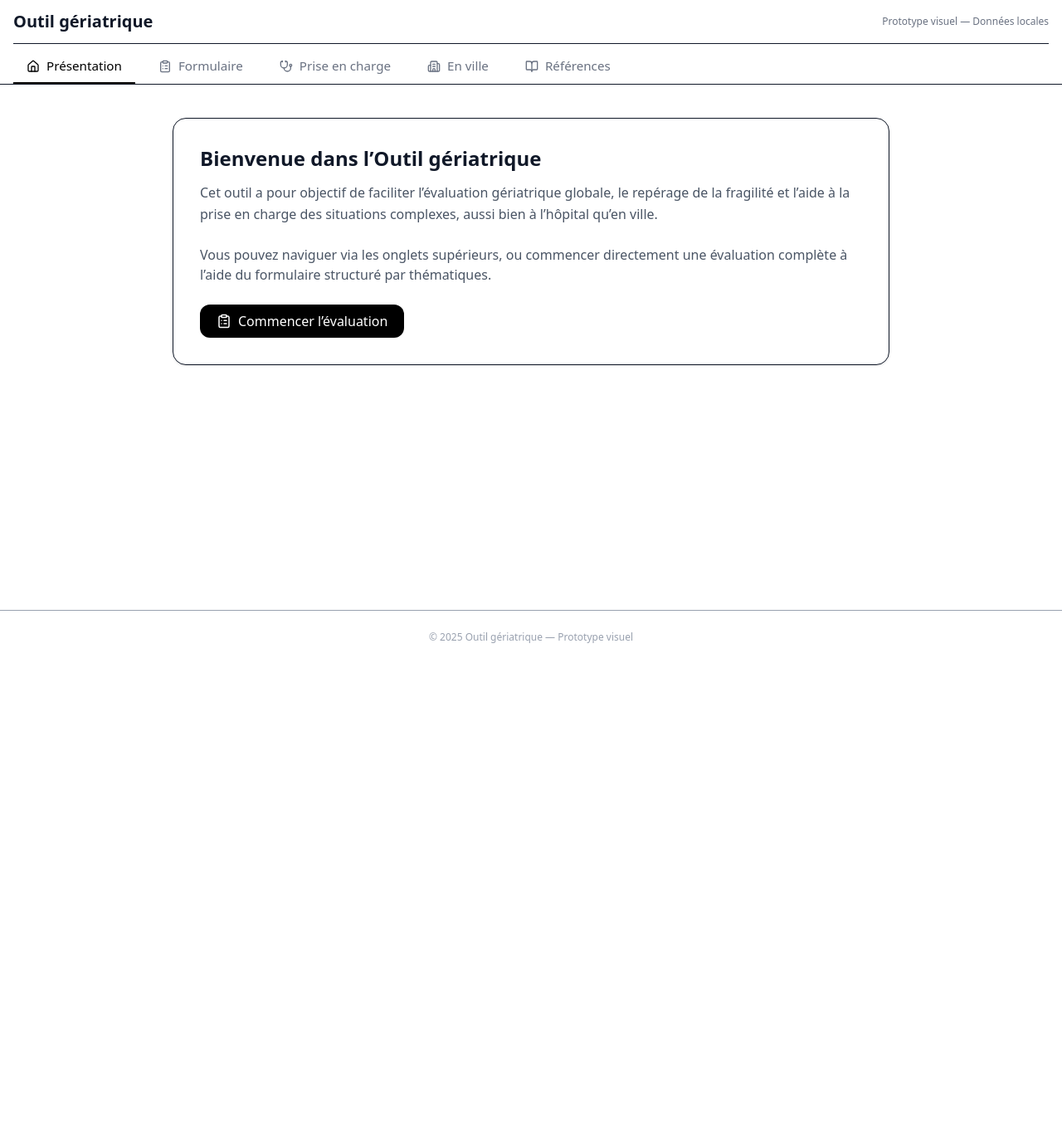
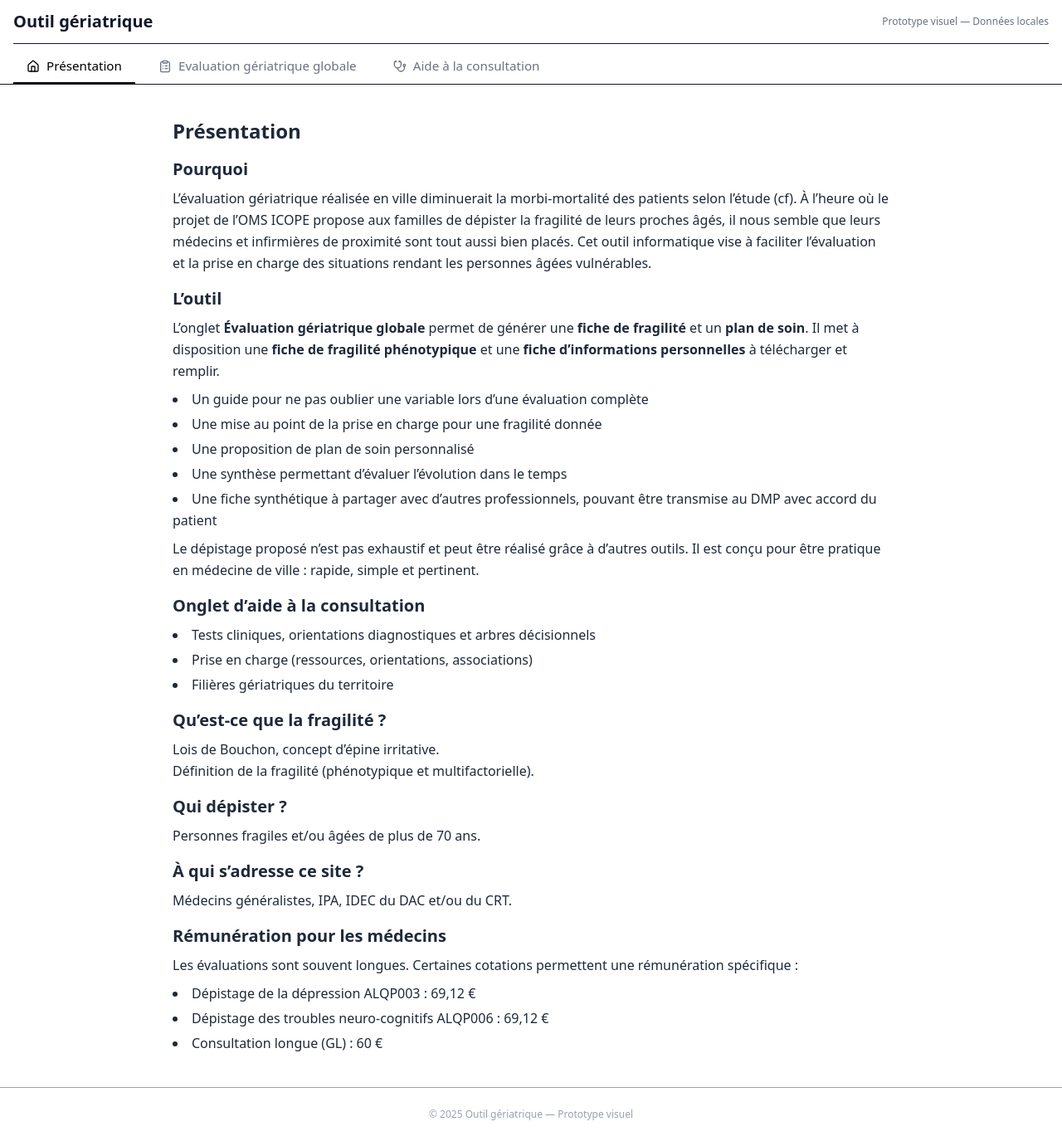
Before and after one commit to yyaegash/geriatosam, a React (Vite) app: page / in a window 1280 px wide. Shown: the whole page at 83% size. Before the commit the page ends 800 px from the top, so only its background shows below. Built offline with nearby package versions, Linux system fonts and the light colour scheme.

Commit message:
add forms

```diff
--- a/src/components/Header.tsx
+++ b/src/components/Header.tsx
@@ -4,10 +4,8 @@ import { ClipboardList, Home, Stethoscope, Building2, BookOpen } from "lucide-re
 
 const tabs = [
   { label: "Présentation", path: "/", icon: Home },
-  { label: "Formulaire", path: "/formulaire", icon: ClipboardList },
-  { label: "Prise en charge", path: "/prise-en-charge", icon: Stethoscope },
-  { label: "En ville", path: "/en-ville", icon: Building2 },
-  { label: "Références", path: "/references", icon: BookOpen },
+  { label: "Evaluation gériatrique globale", path: "/formulaire", icon: ClipboardList },
+  { label: "Aide à la consultation", path: "/prise-en-charge", icon: Stethoscope },
 ];
 
 export default function Header() {
--- a/src/pages/Formulaire/Index.tsx
+++ b/src/pages/Formulaire/Index.tsx
@@ -47,11 +47,32 @@ const CSV_FORMS = [
     storageKey: "geriatrie.form.dependance.v1"
   },
   {
-    key: "poly",
-    label: "Polypathologie",
-    path: "/polypathologie.csv",
+    key: "habit",
+    label: "Habitation inadaptée",
+    path: "/habitation_inadaptee.csv",
     component: "generic-isolement" as const,
-    storageKey: "geriatrie.form.polypathologie.v1"
+    storageKey: "geriatrie.form.habitation.v1"
+  },
+  {
+    key: "neuroco",
+    label: "Troubles neurocognitifs",
+    path: "/trouble_neuroco.csv",
+    component: "generic-isolement" as const,
+    storageKey: "geriatrie.form.neuroco.v1"
+  },
+  {
+    key: "psy",
+    label: "Troubles psychiques",
+    path: "/trouble_psy.csv",
+    component: "generic-isolement" as const,
+    storageKey: "geriatrie.form.psy.v1"
+  },
+  {
+    key: "musculo",
+    label: "Troubles musculosquelettiques",
+    path: "/trouble_musculo.csv",
+    component: "generic-isolement" as const,
+    storageKey: "geriatrie.form.musculo.v1"
   },
   {
     key: "denut",
@@ -61,27 +82,6 @@ const CSV_FORMS = [
     storageKey: "geriatrie.form.denutrition.v1"
   },
   {
-    key: "habit",
-    label: "Habitation inadaptée",
-    path: "/habitation_inadaptee.csv",
-    component: "generic-isolement" as const,
-    storageKey: "geriatrie.form.habitation.v1"
-  },
-  {
-    key: "polymed",
-    label: "Polymédication et traitements à risque",
-    path: "/polymedication.csv",
-    component: "generic-isolement" as const,
-    storageKey: "geriatrie.form.polymedication.v1"
-  },
-  {
-    key: "psy",
-    label: "Troubles psychiques",
-    path: "/trouble_psy.csv",
-    component: "generic-isolement" as const,
-    storageKey: "geriatrie.form.psy.v1"
-  },
-  {
     key: "neuro",
     label: "Troubles neurosensoriels",
     path: "/trouble_neuro.csv",
@@ -89,13 +89,19 @@ const CSV_FORMS = [
     storageKey: "geriatrie.form.neuro.v1"
   },
   {
-    key: "neuroco",
-    label: "Troubles neurocognitifs",
-    path: "/trouble_neuroco.csv",
+    key: "polypathologie",
+    label: "Polypathologie",
+    path: "/polypathologie.csv",
     component: "generic-isolement" as const,
-    storageKey: "geriatrie.form.neuroco.v1"
+    storageKey: "geriatrie.form.polypathologie.v1"
   },
-
+  {
+    key: "polymedication",
+    label: "Polymédication et traitement à risque",
+    path: "/polymedication.csv",
+    component: "generic-isolement" as const,
+    storageKey: "geriatrie.form.polymedication.v1"
+  },
 ];
 
 type CsvFormEntry = typeof CSV_FORMS[number];
--- a/src/pages/Presentation.tsx
+++ b/src/pages/Presentation.tsx
@@ -1,39 +1,84 @@
-import { motion } from "framer-motion";
-import { useNavigate } from "react-router-dom";
-import { Button } from "@/components/ui/button";
-import { ClipboardList } from "lucide-react";
+export default function Presentation() {
+  return (
+    <div className="mx-auto max-w-4xl px-4 py-10 space-y-4 leading-relaxed text-gray-800">
+      <h1 className="text-2xl font-bold">Présentation</h1>
 
-export default function Presentation() {
-  const navigate = useNavigate();
+      <section>
+        <h2 className="font-semibold text-xl mb-2">Pourquoi</h2>
+        <p>
+          L’évaluation gériatrique réalisée en ville diminuerait la morbi-mortalité des
+          patients selon l’étude (cf). À l’heure où le projet de l’OMS ICOPE propose aux
+          familles de dépister la fragilité de leurs proches âgés, il nous semble que leurs
+          médecins et infirmières de proximité sont tout aussi bien placés. Cet outil
+          informatique vise à faciliter l’évaluation et la prise en charge des situations
+          rendant les personnes âgées vulnérables.
+        </p>
+      </section>
 
-  return (
-    <div className="mx-auto max-w-4xl px-4 py-10">
-      <motion.div
-        initial={{ opacity: 0, y: 10 }}
-        animate={{ opacity: 1, y: 0 }}
-        transition={{ duration: 0.4 }}
-        className="rounded-2xl border bg-white p-8 shadow-sm"
-      >
-        <h2 className="text-2xl font-semibold mb-3">Bienvenue dans l’Outil gériatrique</h2>
-        <p className="text-gray-600 leading-relaxed mb-6">
-          Cet outil a pour objectif de faciliter l’évaluation gériatrique globale,
-          le repérage de la fragilité et l’aide à la prise en charge des situations complexes,
-          aussi bien à l’hôpital qu’en ville.
+      <section>
+        <h2 className="font-semibold text-xl mb-2">L’outil</h2>
+        <p>
+          L’onglet <strong>Évaluation gériatrique globale</strong> permet de générer une
+          <strong> fiche de fragilité</strong> et un <strong>plan de soin</strong>. Il met à
+          disposition une <strong>fiche de fragilité phénotypique</strong> et une
+          <strong> fiche d’informations personnelles</strong> à télécharger et remplir.
         </p>
 
-        <p className="text-gray-600 mb-6">
-          Vous pouvez naviguer via les onglets supérieurs, ou commencer directement une évaluation complète
-          à l’aide du formulaire structuré par thématiques.
+        <ul className="list-disc list-inside space-y-1 mt-2">
+          <li>Un guide pour ne pas oublier une variable lors d’une évaluation complète</li>
+          <li>Une mise au point de la prise en charge pour une fragilité donnée</li>
+          <li>Une proposition de plan de soin personnalisé</li>
+          <li>Une synthèse permettant d’évaluer l’évolution dans le temps</li>
+          <li>
+            Une fiche synthétique à partager avec d’autres professionnels, pouvant être
+            transmise au DMP avec accord du patient
+          </li>
+        </ul>
+
+        <p className="mt-2">
+          Le dépistage proposé n’est pas exhaustif et peut être réalisé grâce à d’autres
+          outils. Il est conçu pour être pratique en médecine de ville : rapide, simple et
+          pertinent.
         </p>
+      </section>
 
-        <Button
-          onClick={() => navigate("/formulaire")}
-          className="flex items-center gap-2 text-base px-5 py-3"
-        >
-          <ClipboardList size={18} />
-          Commencer l’évaluation
-        </Button>
-      </motion.div>
+      <section>
+        <h2 className="font-semibold text-xl mb-2">Onglet d’aide à la consultation</h2>
+        <ul className="list-disc list-inside space-y-1">
+          <li>Tests cliniques, orientations diagnostiques et arbres décisionnels</li>
+          <li>Prise en charge (ressources, orientations, associations)</li>
+          <li>Filières gériatriques du territoire</li>
+        </ul>
+      </section>
+
+      <section>
+        <h2 className="font-semibold text-xl mb-2">Qu’est‑ce que la fragilité ?</h2>
+        <p>Lois de Bouchon, concept d’épine irritative.</p>
+        <p>Définition de la fragilité (phénotypique et multifactorielle).</p>
+      </section>
+
+      <section>
+        <h2 className="font-semibold text-xl mb-2">Qui dépister ?</h2>
+        <p>Personnes fragiles et/ou âgées de plus de 70 ans.</p>
+      </section>
+
+      <section>
+        <h2 className="font-semibold text-xl mb-2">À qui s’adresse ce site ?</h2>
+        <p>Médecins généralistes, IPA, IDEC du DAC et/ou du CRT.</p>
+      </section>
+
+      <section>
+        <h2 className="font-semibold text-xl mb-2">Rémunération pour les médecins</h2>
+        <p>
+          Les évaluations sont souvent longues. Certaines cotations permettent une
+          rémunération spécifique :
+        </p>
+        <ul className="list-disc list-inside space-y-1 mt-2">
+          <li>Dépistage de la dépression ALQP003 : 69,12 €</li>
+          <li>Dépistage des troubles neuro‑cognitifs ALQP006 : 69,12 €</li>
+          <li>Consultation longue (GL) : 60 €</li>
+        </ul>
+      </section>
     </div>
   );
 }
```
Also changed, not shown: public/polymedication.csv, public/trouble_musculo.csv (added), public/trouble_neuro.csv.
